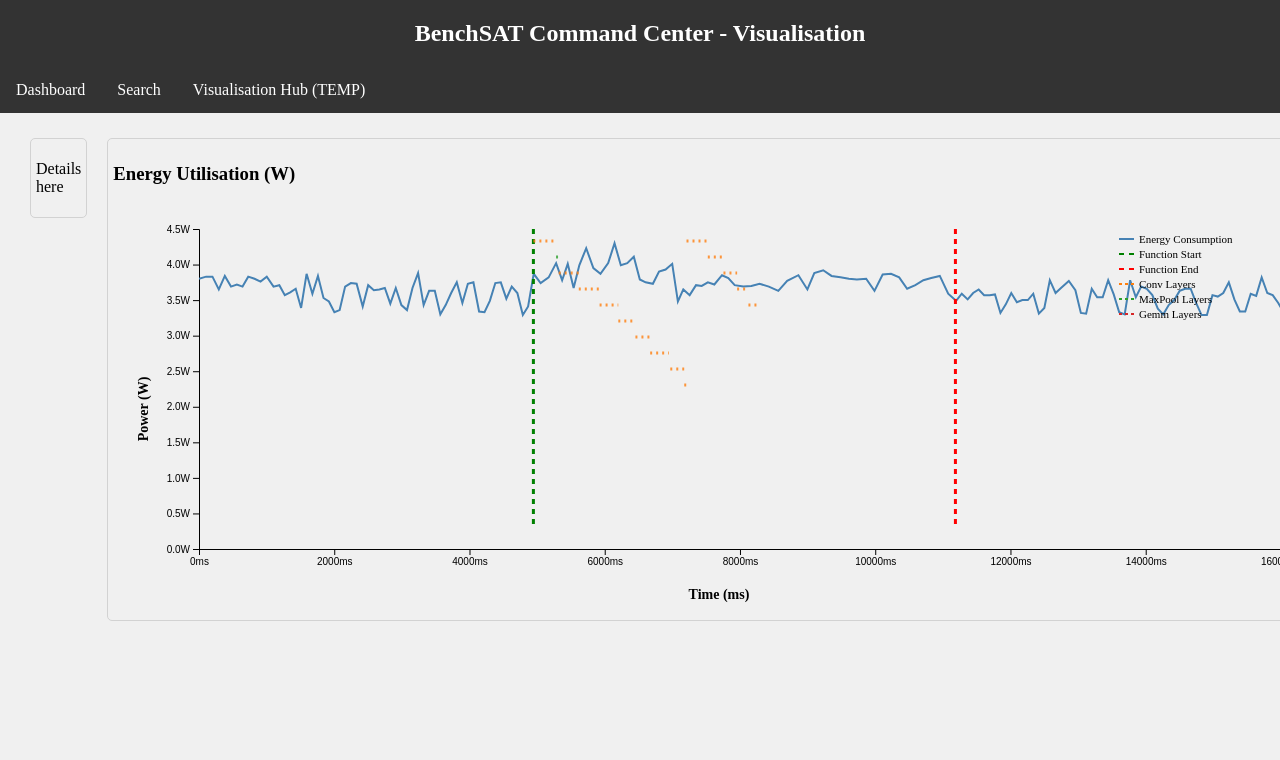
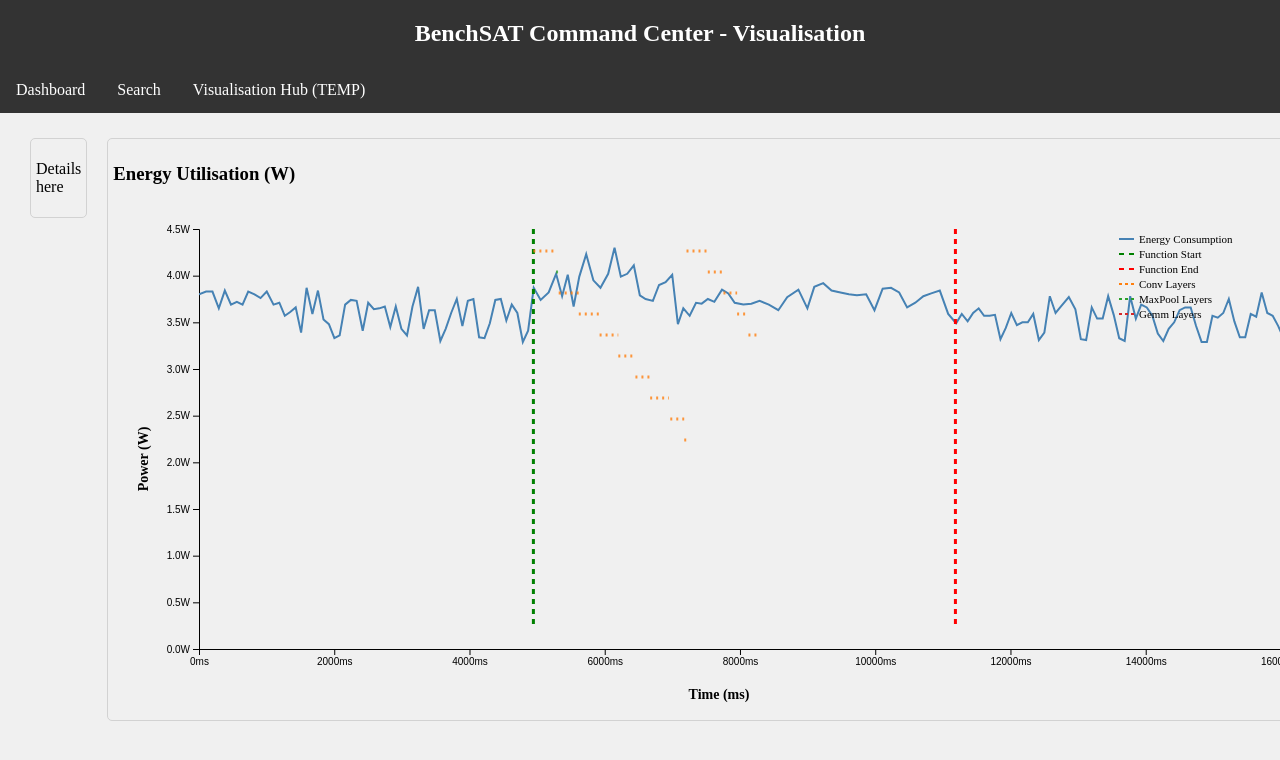
Before and after one commit to JacobHobson1/JacobHobson1.github.io, a Jekyll site: the page built from visualisation.html, in a window 1280 px wide. Shown: the top 760 px of the page. Built offline with Jekyll 4.4.1, drawn with Linux system fonts in a browser that asks for light colours.

Commit message:
fix visualisation bugs

```diff
--- a/assets/js/d3_test.js
+++ b/assets/js/d3_test.js
@@ -107,7 +107,7 @@ window.onload = async function () {
   }
 
   const width = 1200;
-  const height = 400;
+  const height = 500;
   const margin = { top: 20, right: 30, bottom: 60, left: 80 };
 
   const svg = d3.select("svg");
--- a/visualisation.html
+++ b/visualisation.html
@@ -12,7 +12,7 @@ title: Visualisation
     <div class="vis-results">
         <h3>Energy Utilisation (W)</h3>
         <div id = chart-container>
-            <svg width="1200" height="400"></svg>
+            <svg width="1200" height="500"></svg>
         </div>
 
 
```
